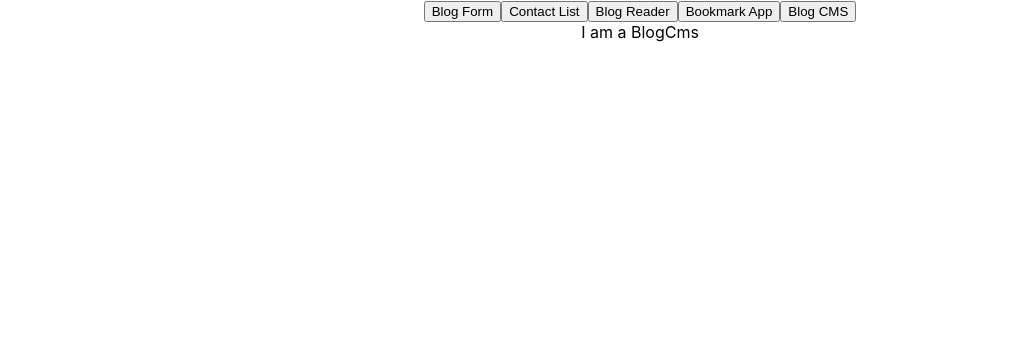
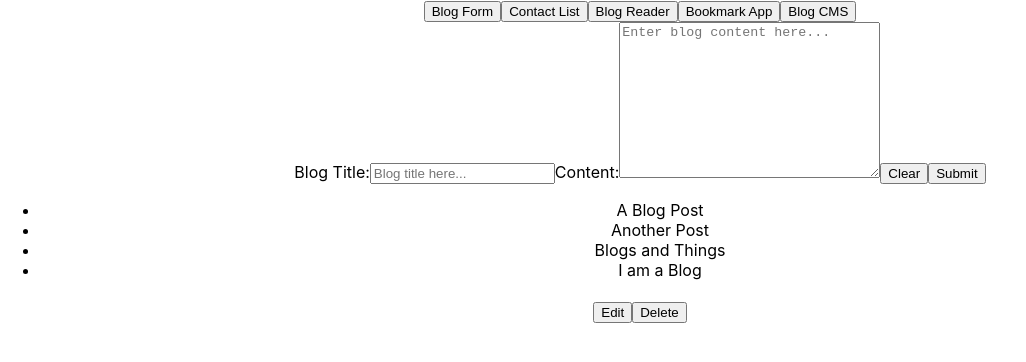
Before and after one commit to matthew-woodington/react-exercises, a React (Create React App) app: page / in a window 1280 px wide. Both pictures are taken after a click on the button "Blog CMS". Shown: the top 362 px of the page, without its empty margins (0-1026 px from the left). Built offline with nearby package versions, Linux system fonts and the light colour scheme.

Commit message:
adds partial solution to app e

```diff
--- /dev/null
+++ b/src/MainApp/BlogCmsApp/Blog.js
@@ -0,0 +1,12 @@
+// import {useState} from "react";
+
+// function Blog() {
+//   return (
+//     <div>
+//         <h1>Title</h1>
+//         <p>body</p>
+//     </div>
+//   );
+// }
+
+// export default Blog;
--- a/src/MainApp/BlogCmsApp/BlogCms.js
+++ b/src/MainApp/BlogCmsApp/BlogCms.js
@@ -1,7 +1,68 @@
-function BlogCms () {
-    return (
-        <div>I am a BlogCms</div>
-    )
+import { useState } from "react";
+import BlogCmsDisplay from "./BlogCmsDisplay";
+import BlogCmsForm from "./BlogCmsForm";
+import BlogCmsList from "./BlogCmsList";
+
+const INITIAL_BLOGS = [
+    {
+      title: "A Blog Post",
+      body: "Lorem ipsum dolor sit amet, consectetur adipiscing elit, sed do eiusmod tempor incididunt ut labore et dolore magna aliqua. Dui ut ornare lectus sit. Sapien faucibus et molestie ac feugiat sed lectus. Pretium lectus quam id leo in vitae. Proin sed libero enim sed faucibus turpis in eu mi. Fringilla est ullamcorper eget nulla. Et leo duis ut diam quam nulla porttitor massa. In hac habitasse platea dictumst quisque sagittis. Enim nunc faucibus a pellentesque sit amet porttitor. At auctor urna nunc id. Non odio euismod lacinia at quis risus sed vulputate. Nunc sed augue lacus viverra vitae congue eu. Id velit ut tortor pretium viverra suspendisse. Hendrerit dolor magna eget est lorem ipsum.",
+      id: 1,
+    },
+    {
+      title: "Another Post",
+      body: "Lorem ipsum dolor sit amet, consectetur adipiscing elit, sed do eiusmod tempor incididunt ut labore et dolore magna aliqua. Vitae auctor eu augue ut lectus arcu bibendum. Urna et pharetra pharetra massa massa ultricies mi quis hendrerit. Etiam sit amet nisl purus in mollis nunc sed. Lectus urna duis convallis convallis. Sapien et ligula ullamcorper malesuada proin. Ac turpis egestas maecenas pharetra convallis. Tempus egestas sed sed risus pretium quam. Sed felis eget velit aliquet sagittis id consectetur. Tortor vitae purus faucibus ornare suspendisse. Eu feugiat pretium nibh ipsum consequat. Arcu risus quis varius quam quisque id. Pretium lectus quam id leo in. Risus quis varius quam quisque id diam vel quam.",
+      id: 2,
+    },
+    {
+      title: "Blogs and Things",
+      body: "Lorem ipsum dolor sit amet, consectetur adipiscing elit, sed do eiusmod tempor incididunt ut labore et dolore magna aliqua. Mattis ullamcorper velit sed ullamcorper morbi. Ut faucibus pulvinar elementum integer enim neque. Platea dictumst vestibulum rhoncus est pellentesque. Eu feugiat pretium nibh ipsum consequat. Non consectetur a erat nam at lectus urna duis. Lacinia at quis risus sed vulputate. Mi quis hendrerit dolor magna eget est lorem ipsum dolor. Enim neque volutpat ac tincidunt vitae semper quis lectus. Sed augue lacus viverra vitae congue eu consequat. Diam quis enim lobortis scelerisque fermentum dui faucibus in. Euismod quis viverra nibh cras pulvinar mattis nunc sed. Duis convallis convallis tellus id interdum. Urna porttitor rhoncus dolor purus. Euismod in pellentesque massa placerat.",
+      id: 3,
+    },
+    {
+      title: "I am a Blog",
+      body: "Lorem ipsum dolor sit amet, consectetur adipiscing elit, sed do eiusmod tempor incididunt ut labore et dolore magna aliqua. Est sit amet facilisis magna etiam tempor. Semper risus in hendrerit gravida rutrum. Dictum varius duis at consectetur lorem donec massa sapien faucibus. Eget felis eget nunc lobortis mattis aliquam. Faucibus purus in massa tempor nec. Condimentum lacinia quis vel eros donec. Vehicula ipsum a arcu cursus vitae congue mauris. Feugiat scelerisque varius morbi enim nunc faucibus a pellentesque sit. Dignissim enim sit amet venenatis urna. Sem nulla pharetra diam sit. Ut tellus elementum sagittis vitae et leo duis ut. Viverra aliquet eget sit amet tellus cras. Consectetur purus ut faucibus pulvinar elementum integer enim neque volutpat. Leo duis ut diam quam nulla porttitor massa. Malesuada pellentesque elit eget gravida cum sociis natoque penatibus. Nullam eget felis eget nunc lobortis mattis. Ullamcorper velit sed ullamcorper morbi tincidunt.",
+      id: 4,
+    }
+  ];
+
+function BlogCms() {
+
+const [blogs, setBlogs] = useState(INITIAL_BLOGS);
+const [post, setPost] = useState([]);
+
+const addBlog = (newBlog) => {
+    setBlogs([...blogs, newBlog]);
+}
+
+const displayPost = (id) => {
+    const index = blogs.findIndex((blog) => blog.id === id);
+    const activePost = blogs[index];
+    setPost(activePost);
+}
+
+const removeBlog = (id) => {
+    const index = blogs.findIndex((blog) => blog.id === id);
+    const updatedBlogs = [...blogs];
+    updatedBlogs.splice(index, 1);
+    setBlogs(updatedBlogs);
+}
+
+const updateBlog = (id, newTitle, newBody) => {
+    const index = blogs.findIndex((blog) => blog.id === id);
+    const updatedBlogs = [...blogs];
+    updatedBlogs[index].title = newTitle
+    updatedBlogs[index].body = newBody
+    setBlogs(updatedBlogs);
+}
+
+  return (
+    <div>
+        <BlogCmsForm addBlog={addBlog} />
+        <BlogCmsList blogs={blogs} displayPost={displayPost} />
+        <BlogCmsDisplay post={post} removeBlog={removeBlog} updateBlog={updateBlog}/>
+    </div>
+  );
 }
 
 export default BlogCms;
--- /dev/null
+++ b/src/MainApp/BlogCmsApp/BlogCmsDisplay.js
@@ -0,0 +1,39 @@
+import { useState } from "react";
+// import Blog from "./Blog";
+
+function BlogCmsDisplay(props) {
+    const [isEditing, setIsEditing] = useState(false);
+    const [newTitle, setNewTitle] = useState(props.post.title);
+    const [newBody, setNewBody] = useState(props.post.body);
+
+    const handleSave = (e) => {
+        props.updateBlog(props.post.id, newBody, newTitle);
+        setIsEditing(false);
+      }
+
+    const previewHTML = (
+        <div>
+            <h1 htmlFor={props.post.id}>{props.post.title}</h1>
+            <p htmlFor={props.post.id}>{props.post.body}</p>
+            <button type="button" onClick={() => setIsEditing(true)}>Edit</button>
+            <button type="button" onClick={() => props.removeBlog(props.post.id)}>Delete</button>
+        </div>
+    )
+
+    const editingHTML = (
+        <div>
+            <input type="text" value={newTitle} onChange={(e) => setNewTitle(e.target.value)}/>
+            <textarea name="display-body" id="display-body-text" cols="30" rows="10" value={newBody} onChange={(e) => setNewBody(e.target.value)}></textarea>
+            <button type="button" onClick={(e) => handleSave()}>Save</button>
+            <button type="button" onClick={() => props.removeBlog(props.post.id)}>Delete</button>
+        </div>
+    )
+
+  return (
+        <div>
+            {isEditing ? editingHTML : previewHTML}
+        </div>
+    );
+}
+
+export default BlogCmsDisplay;
--- /dev/null
+++ b/src/MainApp/BlogCmsApp/BlogCmsForm.js
@@ -0,0 +1,57 @@
+import { useState } from "react";
+import { nanoid } from "nanoid";
+
+function BlogCmsForm({ addBlog }) {
+  const [title, setTitle] = useState("");
+  const [body, setBody] = useState("");
+
+  const handleSubmit = (e) => {
+    e.preventDefault();
+    const newBlog = {
+      title,
+      body,
+      id: nanoid(),
+    };
+    addBlog(newBlog);
+    clearForm();
+  };
+
+  const clearForm = () => {
+    setTitle("");
+    setBody("");
+  };
+
+  return (
+    <div>
+      <form onSubmit={handleSubmit}>
+        <label htmlFor="title">Blog Title:</label>
+        <input
+          required
+          name="title"
+          id="title-text"
+          type="text"
+          placeholder="Blog title here..."
+          value={title}
+          onChange={(e) => setTitle(e.target.value)}
+        />
+        <label htmlFor="body">Content:</label>
+        <textarea
+          required
+          name="body"
+          id="body-text"
+          cols="30"
+          rows="10"
+          placeholder="Enter blog content here..."
+          value={body}
+          onChange={(e) => setBody(e.target.value)}
+        ></textarea>
+        <button type="button" onClick={(e) => clearForm()}>
+          Clear
+        </button>
+        <button type="submit">Submit</button>
+      </form>
+    </div>
+  );
+}
+
+export default BlogCmsForm;
--- /dev/null
+++ b/src/MainApp/BlogCmsApp/BlogCmsList.js
@@ -0,0 +1,10 @@
+function BlogCmsList({ blogs, displayPost }) {
+  const blogTitles = blogs.map(({ title, id }) => (
+    <li key={id} onClick={() => displayPost(id)}>
+      {title}
+    </li>
+  ));
+  return <ul>{blogTitles}</ul>;
+}
+
+export default BlogCmsList;
```
